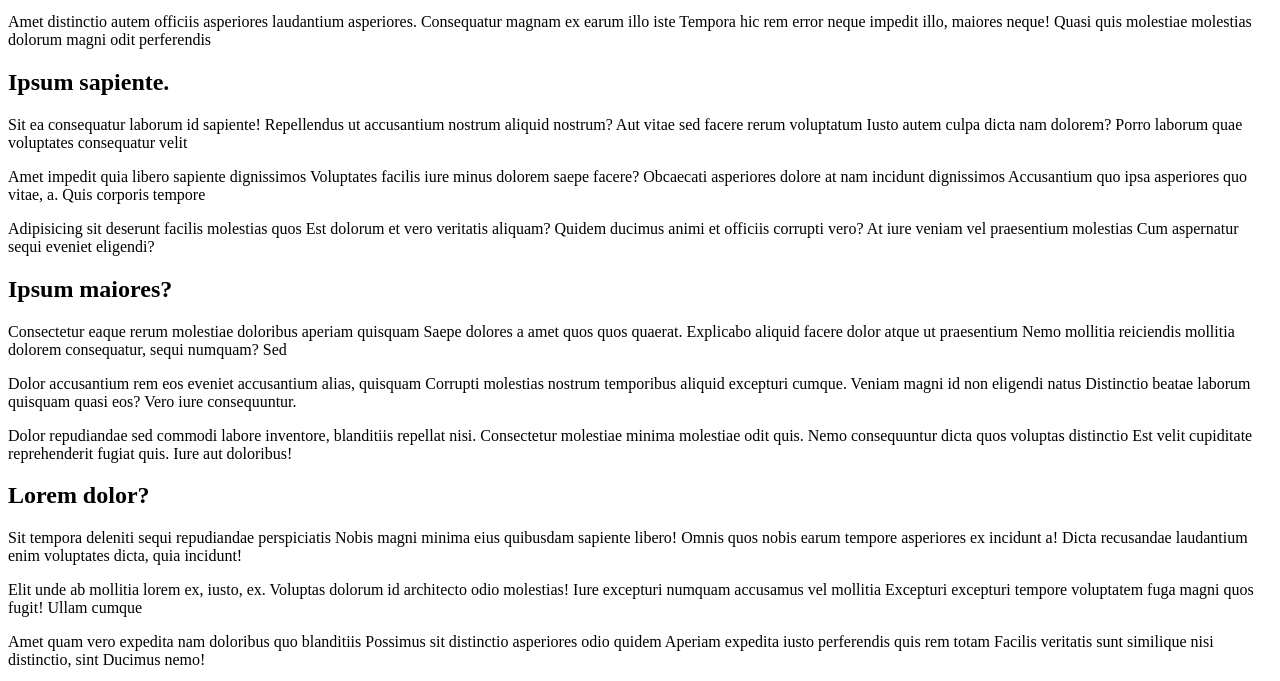
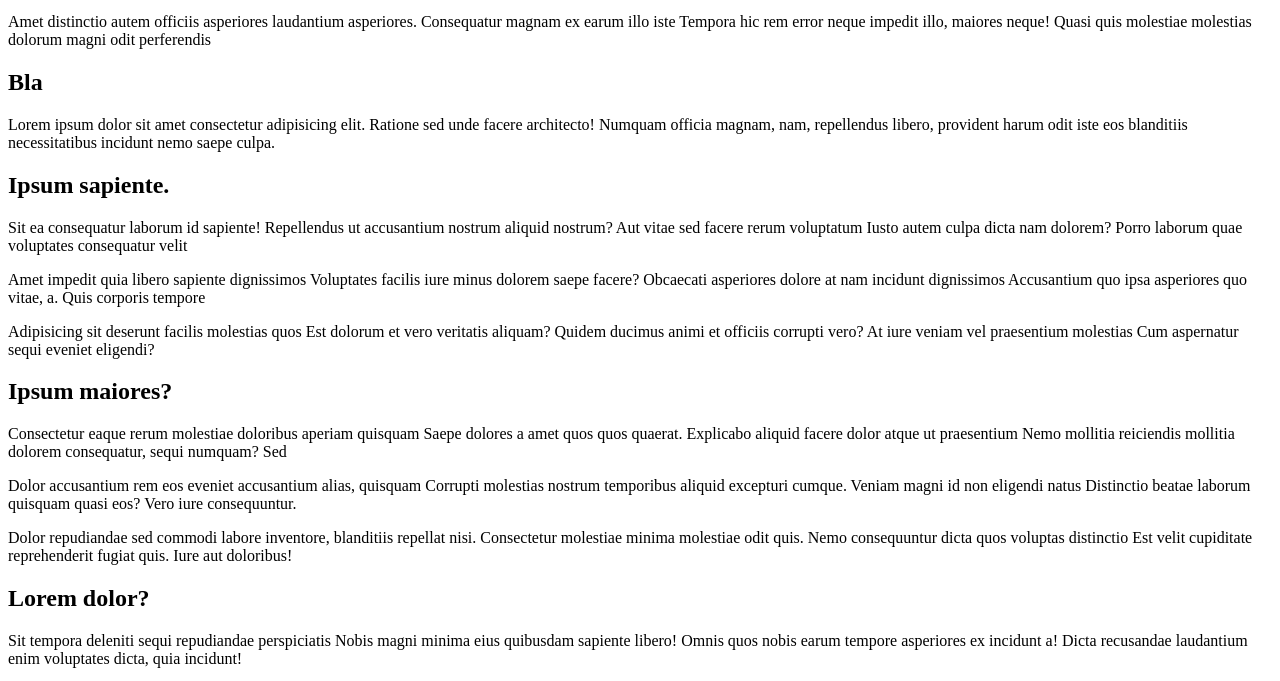
Before and after one commit to emmacharp/demo-23619, a plain HTML site: page index.html in a window 1280 px wide. Shown: the part 101-782 px from the top of the page. Drawn offline with Linux system fonts and the light colour scheme.

Commit message:
Ajouter la barre latérale.

```diff
--- a/index.html
+++ b/index.html
@@ -10,6 +10,10 @@
 		<img src="" alt="image">
 		<p>Amet distinctio autem officiis asperiores laudantium asperiores. Consequatur magnam ex earum illo iste Tempora hic rem error neque impedit illo, maiores neque! Quasi quis molestiae molestias dolorum magni odit perferendis</p>
 	</header>
+	<aside>
+		<h1>Bla</h1>
+		<p>Lorem ipsum dolor sit amet consectetur adipisicing elit. Ratione sed unde facere architecto! Numquam officia magnam, nam, repellendus libero, provident harum odit iste eos blanditiis necessitatibus incidunt nemo saepe culpa.</p>
+	</aside>
 	<main>
 		<section>
 			<header>
```
